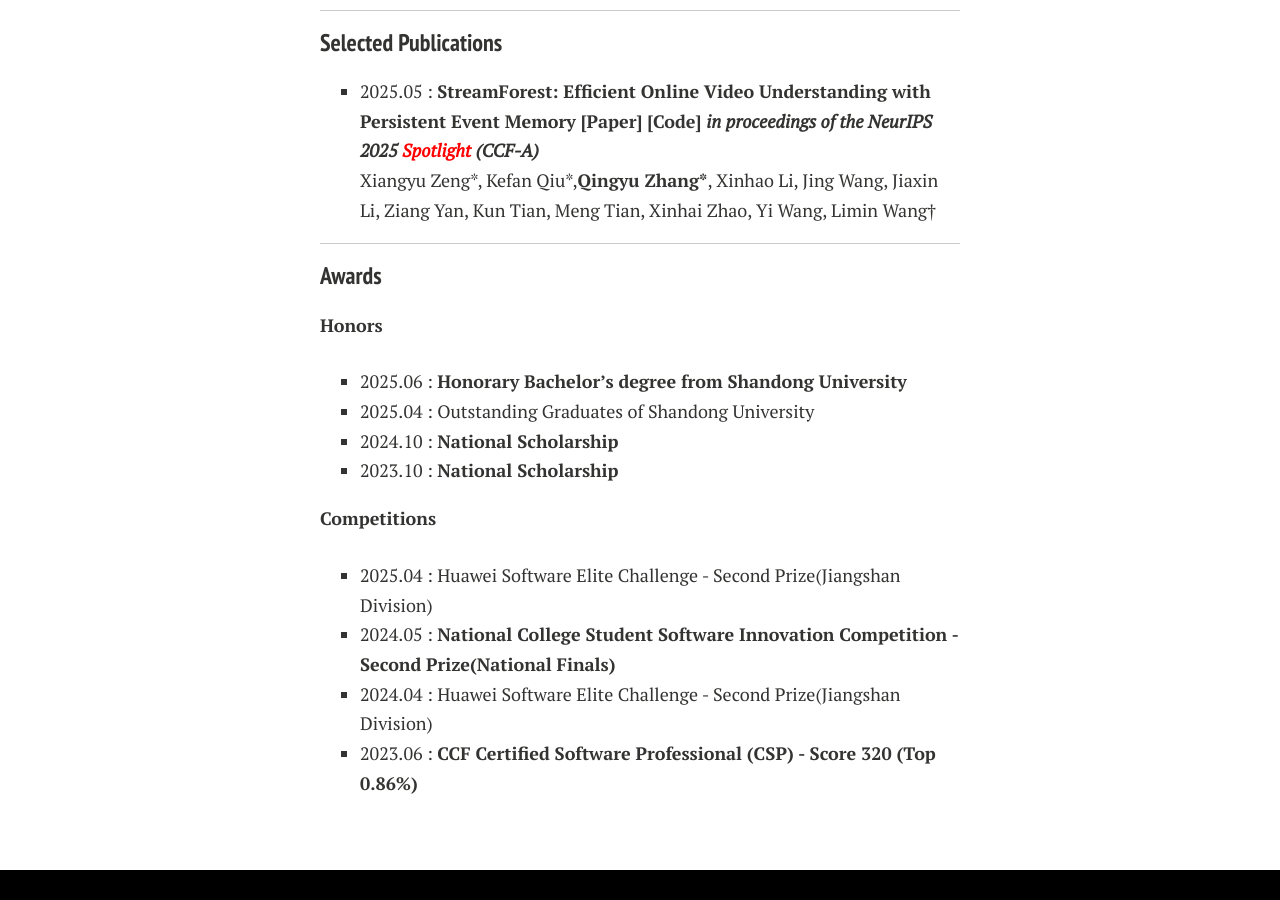
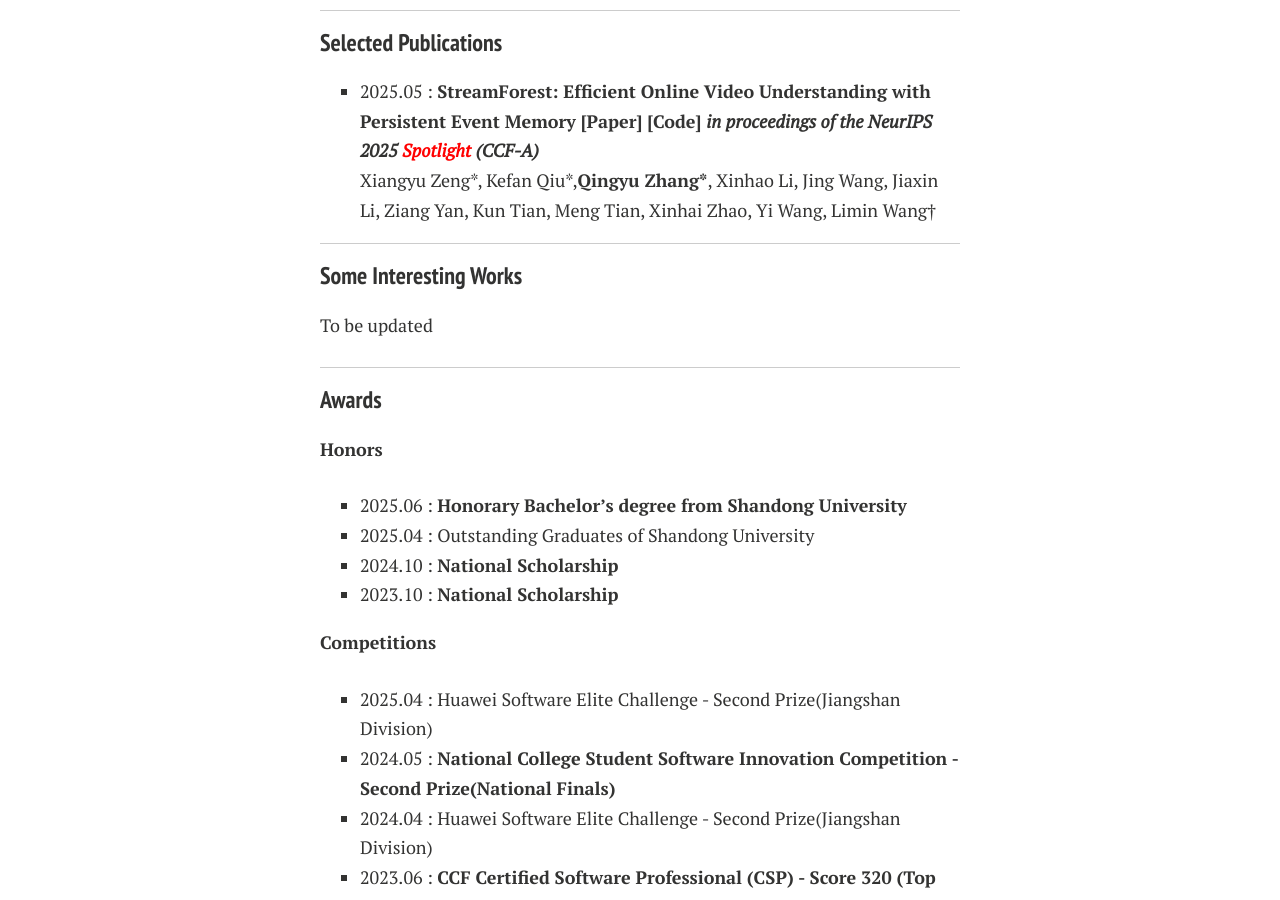
Before and after one commit to happyzqy/happyzqy.github.io, a Jekyll site: the page built from index.md, in a window 1280 px wide and 900 px high, scrolled down 758 px. Built offline with Jekyll 4.4.1, drawn with Linux system fonts in a browser that asks for light colours; nearby versions of some CDN libraries; comment, search, counter and statistics services are not loaded; a style sheet for code colours, icons or effects is not loaded.

Commit message:
have a new part which is Some Interesting Works

```diff
--- a/index.md
+++ b/index.md
@@ -52,6 +52,12 @@ Xiangyu Zeng\*, Kefan Qiu\*,**Qingyu Zhang\***, Xinhao Li, Jing Wang, Jiaxin Li,
 -->
 ---
 
+### Some Interesting Works
+To be updated
+
+
+---
+
 ### Awards
 
  **Honors**
```
